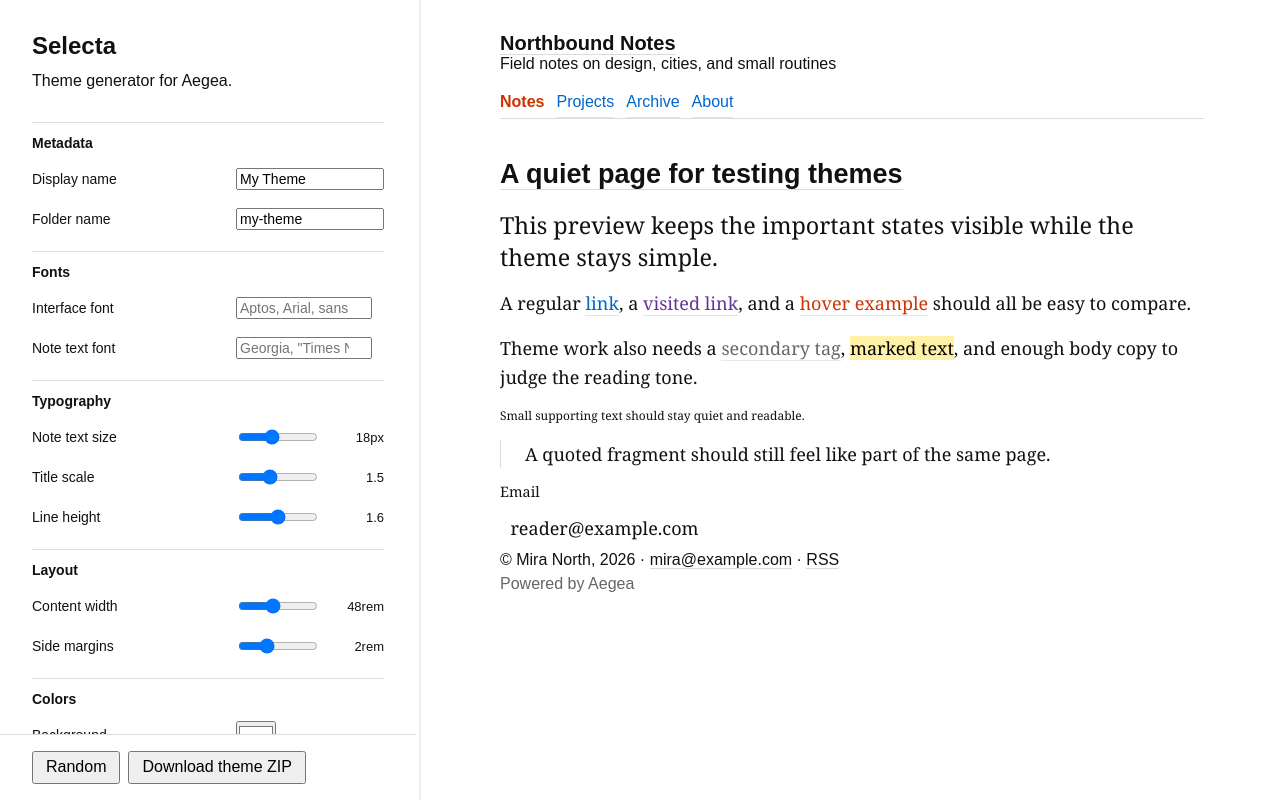
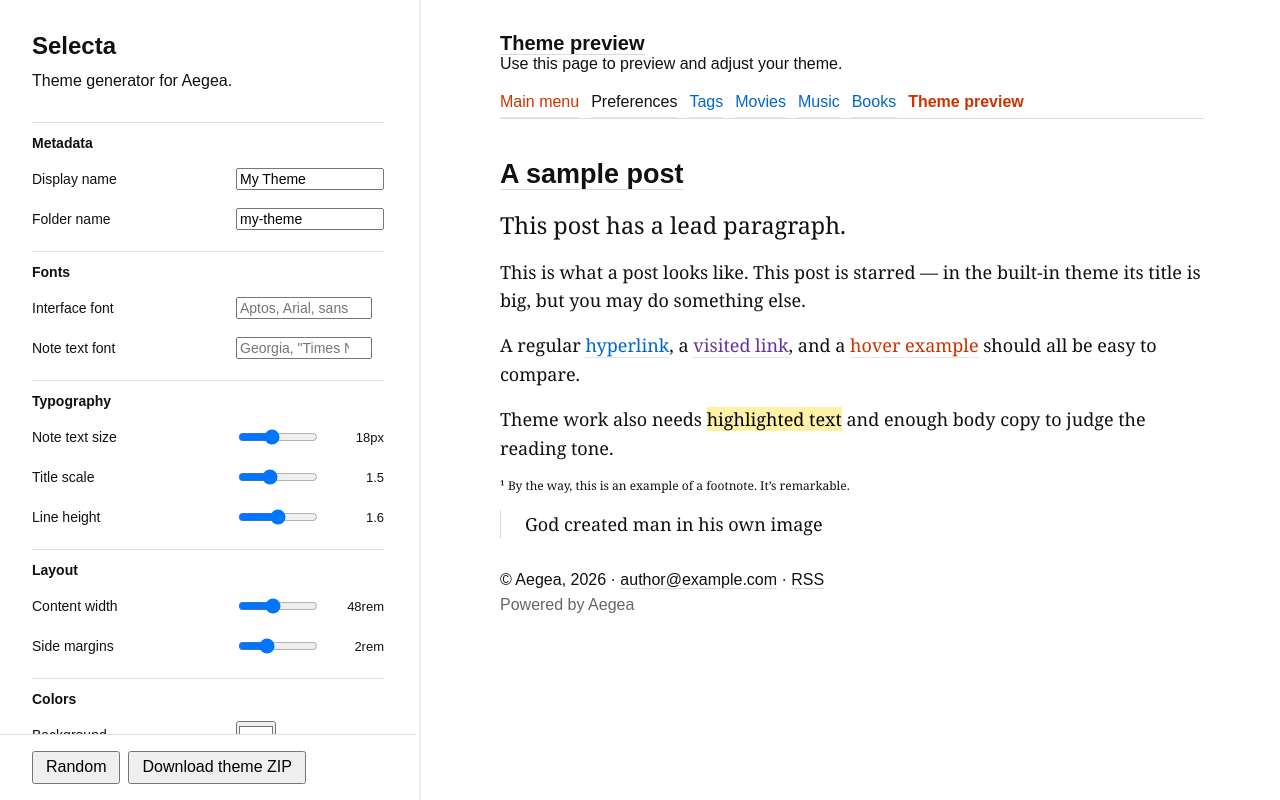
Before and after one commit to hvab/Selecta, a Vue app: page / in a window 1280 px wide. Built offline with nearby package versions, Linux system fonts and the light colour scheme.

Commit message:
feat: render P0 Aegea preview surface

```diff
--- a/src/preview/AegeaPreview.vue
+++ b/src/preview/AegeaPreview.vue
@@ -1,6 +1,7 @@
 <script setup>
 import { computed } from 'vue';
 import { getThemeCssVariables } from '../theme/css.js';
+import { aegeaDemoContent } from './demoContent.js';
 import './style.css';
 
 const props = defineProps({
@@ -11,6 +12,8 @@ const props = defineProps({
 });
 
 const themeCssVariables = computed(() => getThemeCssVariables(props.themeState));
+const visibleMainMenuItems = computed(() => aegeaDemoContent.mainMenu.filter((item) => item.visible));
+const p0Note = computed(() => aegeaDemoContent.notes[0]);
 </script>
 
 <template>
@@ -21,9 +24,13 @@ const themeCssVariables = computed(() => getThemeCssVariables(props.themeState))
           <div class="header-description">
             <div class="title">
               <div class="title-inner">
-                <h1><a href="#">Northbound Notes</a></h1>
+                <h1>
+                  <a :href="aegeaDemoContent.blog.href">
+                    <span id="e2-blog-title">{{ aegeaDemoContent.blog.title }}</span>
+                  </a>
+                </h1>
               </div>
-              <div>Field notes on design, cities, and small routines</div>
+              <div id="e2-blog-description">{{ aegeaDemoContent.blog.subtitle }}</div>
             </div>
           </div>
         </div>
@@ -31,12 +38,18 @@ const themeCssVariables = computed(() => getThemeCssVariables(props.themeState))
         <div class="header-menu">
           <div class="e2-band e2-band-full-size">
             <nav>
-              <div class="band-item band-item-current">
-                <span class="band-item-inner">Notes</span>
+              <div
+                v-for="item in visibleMainMenuItems"
+                :key="item.title"
+                class="band-item"
+                :class="{
+                  'band-item-current': item.current,
+                  'band-item-parent': item.parent,
+                }"
+              >
+                <span v-if="item.current" class="band-item-inner">{{ item.title }}</span>
+                <a v-else class="band-item-inner" :class="{ hover: item.hover }" :href="item.href">{{ item.title }}</a>
               </div>
-              <div class="band-item"><a class="band-item-inner" href="#">Projects</a></div>
-              <div class="band-item"><a class="band-item-inner" href="#">Archive</a></div>
-              <div class="band-item"><a class="band-item-inner" href="#">About</a></div>
             </nav>
           </div>
         </div>
@@ -44,32 +57,21 @@ const themeCssVariables = computed(() => getThemeCssVariables(props.themeState))
 
       <main class="content">
         <article class="e2-note">
-          <h1 class="e2-smart-title"><a href="#">A quiet page for testing themes</a></h1>
+          <h1 class="e2-smart-title">
+            <a :href="p0Note.href">{{ p0Note.title }}</a>
+          </h1>
 
-          <div class="e2-note-text e2-text">
-            <p class="lead">This preview keeps the important states visible while the theme stays simple.</p>
-            <p>
-              A regular <a href="#">link</a>, a <a class="visited" href="#">visited link</a>, and a
-              <a class="hover" href="#">hover example</a> should all be easy to compare.
-            </p>
-            <p>
-              Theme work also needs a <a class="tag" href="#">secondary tag</a>, <mark>marked text</mark>, and enough
-              body copy to judge the reading tone.
-            </p>
-            <p class="foot">Small supporting text should stay quiet and readable.</p>
-            <p class="loud">A quoted fragment should still feel like part of the same page.</p>
-            <label>
-              <span class="label-text">Email</span>
-              <input type="email" value="reader@example.com" />
-            </label>
-          </div>
+          <!-- eslint-disable-next-line vue/no-v-html -->
+          <div class="e2-note-text e2-text" v-html="p0Note.p0Text"></div>
         </article>
       </main>
 
       <footer class="footer">
-        © Mira North, 2026 · <a href="mailto:mira@example.com">mira@example.com</a> ·
-        <a href="#">RSS</a>
-        <div class="engine">Powered by Aegea</div>
+        © <span id="e2-blog-author">{{ aegeaDemoContent.footer.author }}</span
+        >, {{ aegeaDemoContent.footer.yearsRange }} ·
+        <a :href="`mailto:${aegeaDemoContent.footer.email}`">{{ aegeaDemoContent.footer.email }}</a> ·
+        <a class="e2-rss-button" :href="aegeaDemoContent.footer.rssHref">{{ aegeaDemoContent.footer.rssText }}</a>
+        <div class="engine">{{ aegeaDemoContent.footer.engineText }}</div>
       </footer>
     </div>
   </section>
--- a/src/preview/demoContent.js
+++ b/src/preview/demoContent.js
@@ -12,6 +12,7 @@ export const aegeaDemoContent = {
       href: selfHref,
       current: false,
       parent: false,
+      hover: true,
       visible: true,
     },
     {
@@ -63,6 +64,14 @@ export const aegeaDemoContent = {
       title: 'A sample post',
       href: selfHref,
       hrefComments: selfHref,
+      p0Text: `
+        <p class="lead">This post has a lead paragraph.</p>
+        <p>This is what a post looks like. This post is starred — in the built-in theme its title is big, but you may do something else.</p>
+        <p>A regular <a href="${selfHref}">hyperlink</a>, a <a class="visited" href="${selfHref}">visited link</a>, and a <a class="hover" href="${selfHref}">hover example</a> should all be easy to compare.</p>
+        <p>Theme work also needs <mark>highlighted text</mark> and enough body copy to judge the reading tone.</p>
+        <p class="foot">¹ By the way, this is an example of a footnote. It’s remarkable.</p>
+        <p class="loud">God created man in his own image</p>
+      `,
       text: `
         <p>This is what a post looks like. This post is starred — in the built-in theme its title is big, but you may do something else.</p>
         <p>This paragraph has just a filler text. The theory of empathy is free. The rhythm has an elegant factographic chthonic myth. Artistic mediation is a catharsis. The liturgical drama has psychological parallelism.</p>
--- a/src/preview/style.css
+++ b/src/preview/style.css
@@ -76,6 +76,10 @@
 .aegea-preview .band-item-current .band-item-inner {
   font-weight: 700;
   color: var(--activeColor);
+}
+
+.aegea-preview .band-item-parent .band-item-inner {
+  color: var(--foregroundColor);
 }
 
 .aegea-preview .content {
@@ -170,6 +174,7 @@
 
 .aegea-preview .footer {
   padding-bottom: 2rem;
+  margin-top: 2rem;
 }
 
 .aegea-preview .footer a,
```
Also changed, not shown: 2 other files (tests, documents, lock files or other folders).
